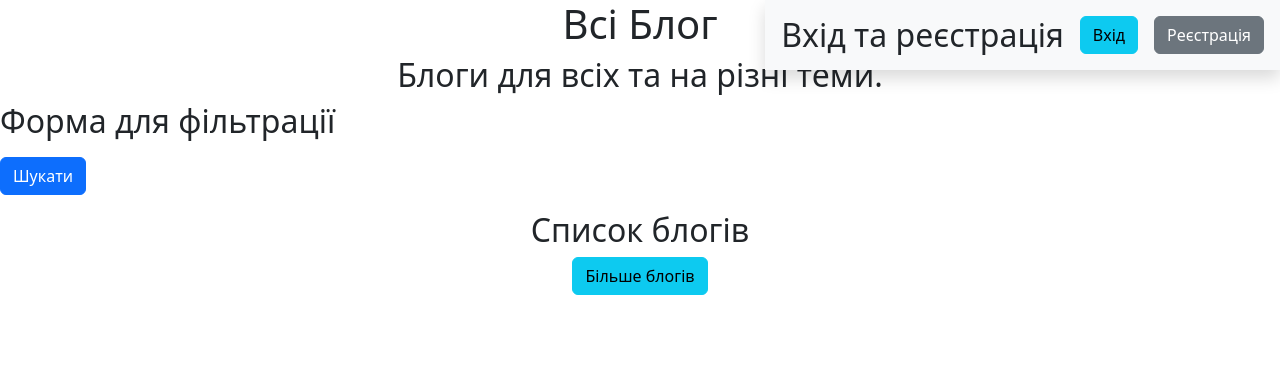
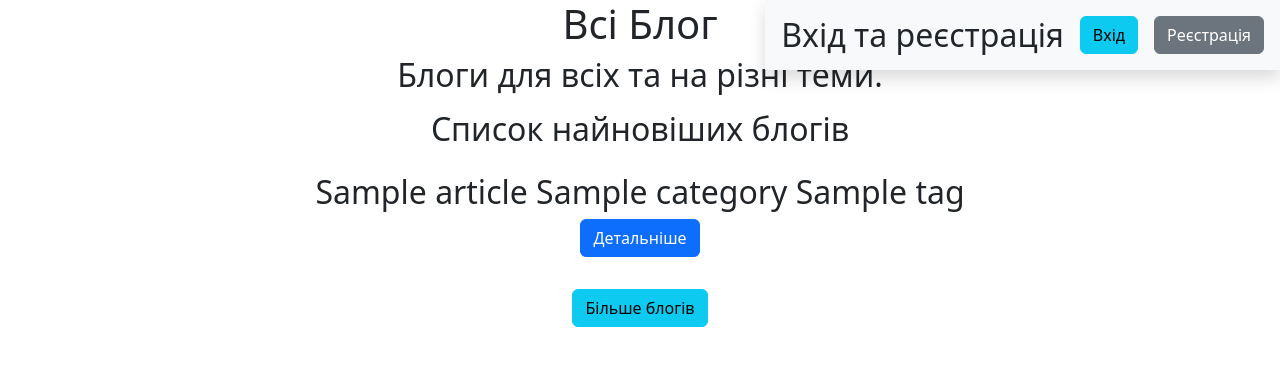
Before and after one commit to Andrew-arch477/Blog, a Django app: page / in a window 1280 px wide. Shown: the top 366 px of the page. Run offline with Django 5.2, Linux system fonts and the light colour scheme; tables that the repository leaves empty hold one stand-in row (values such as "Sample post").

Commit message:
On the main page shows latest articles.

```diff
--- a/blog/models.py
+++ b/blog/models.py
@@ -39,6 +39,8 @@ class Article(models.Model):
     user = models.ForeignKey(User, on_delete=models.SET_NULL, null=True, blank=True)
     stage = models.CharField(max_length=6, choices=STAGE_CHOICES, default='skatch')
 
+    created_at = models.DateTimeField(auto_now_add=True)
+
     def rating_average(self):
         return self.ratings.aggregate(avg=Avg('rate'))['avg'] or 0
 
--- a/blog/templates/Main_Page.html
+++ b/blog/templates/Main_Page.html
@@ -15,22 +15,31 @@
         <h1>Всі Блог</h1>
         <h2>Блоги для всіх та на різні теми.</h2>
     </center>
-
-    <h2>Форма для фільтрації</h2>
     <p></p>
-    <form method="GET">
-        {% csrf_token %}
-
-        <div id = 'form-container'>
-            {{ form.as_p }}
-            <p></p>
-            <button type="submit", class="btn btn-primary">Шукати</button>
-        </div>
-    </form>
-    <p></p>
+    <center>
+        <h2>Список найновіших блогів</h2>
+    </center>
 
     <center>
-        <h2>Список блогів</h2>
+        <div class='row'>
+            {% for article in articles %}
+            <div class="col-12 mb-3">
+                <p></p>
+                <h2>
+                    {{ article.name }}
+                    {% for category in article.category.all %}
+                        {{ category.name }}
+                    {% endfor %}
+
+                    {% for tag in article.tags.all %}
+                        {{ tag.name }}
+                    {% endfor %}
+                </h2>
+                <a href="{% url 'articles_detail_page' article.pk %}"><button class="btn btn-primary">Детальніше</button></a>
+                <p></p>
+            </div>
+            {% endfor %}
+        </div>
     </center>
 
     <center>
--- a/blog/views.py
+++ b/blog/views.py
@@ -41,8 +41,14 @@ class Logout_View(TemplateView):
         logout(request)
         return redirect('/login/')
 
-class Main_Page_View(TemplateView):
+class Main_Page_View(ListView):
+    model = Article
     template_name = "Main_Page.html"
+
+    def get_context_data(self, **kwargs):
+        context = super().get_context_data(**kwargs)
+        context["articles"] = Article.objects.all().order_by('-created_at')[:5]
+        return context
 
 class Profile_View(LoginRequiredMixin, UpdateView):
     model = User
```
Also changed, not shown: blog/migrations/0003_article_created_at.py (added).
